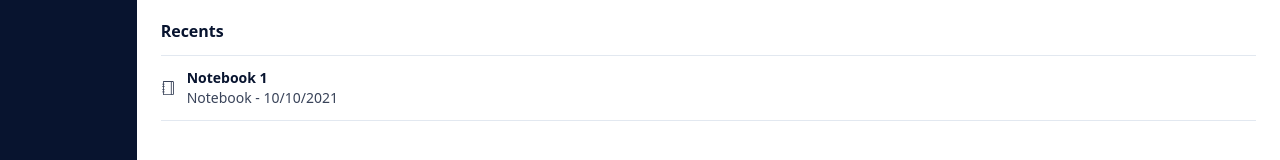
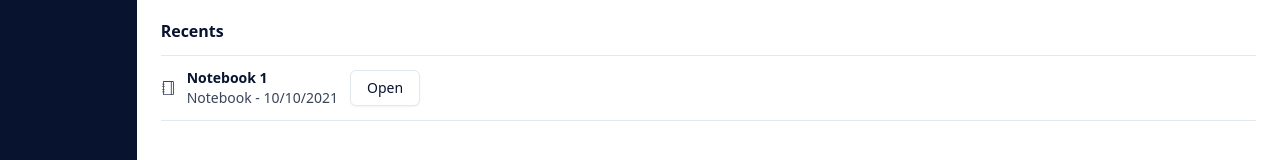
Before and after one commit to yonatan-h/mypache, a React (Vite) app in the folder frontend/: page / in a window 1280 px wide. Shown: the part 285-445 px from the top of the page. Built offline with nearby package versions, Linux system fonts and the light colour scheme.

Commit message:
add empty cell always

```diff
--- a/frontend/src/pages/home/Home.tsx
+++ b/frontend/src/pages/home/Home.tsx
@@ -3,13 +3,22 @@ import { FaShapes } from "react-icons/fa";
 import { GiNotebook } from "react-icons/gi";
 import { ImFileEmpty } from "react-icons/im";
 import { SlNotebook } from "react-icons/sl";
+import { Link } from "react-router-dom";
+import { Button } from "../../components/ui/button";
+import { Notebook } from "../../types/main-types";
 import CreateNotebookModal from "./components/CreateNotebookModal";
 import PromptCard from "./components/PromptCard";
-import { Notebook } from "../../types/main-types";
 
 export default function Home() {
   const notebooks: Notebook[] = [
-    { id: "1", name: "Notebook 1", createdAt: "2021-10-10" },
+    {
+      id: "1",
+      name: "Notebook 1",
+      createdAt: "2021-10-10",
+      clusterId: "1",
+      fileId: "1",
+      cells: [],
+    },
   ];
   return (
     <div className="flex flex-col gap-6">
@@ -59,6 +68,9 @@ export default function Home() {
                     {new Date(notebook.createdAt).toLocaleDateString()}
                   </p>
                 </div>
+                <Link to={`/notebook/${notebook.id}`}>
+                  <Button variant={"outline"}>Open</Button>
+                </Link>
               </div>
               <hr />
             </React.Fragment>
--- a/frontend/src/pages/notebook/Notebook.tsx
+++ b/frontend/src/pages/notebook/Notebook.tsx
@@ -49,6 +49,7 @@ df.to_csv("mycsv.csv", index=False)
         loading: true,
         result: "",
       },
+      { content: "", error: "", loading: false, result: "" },
     ],
   });
 
```
